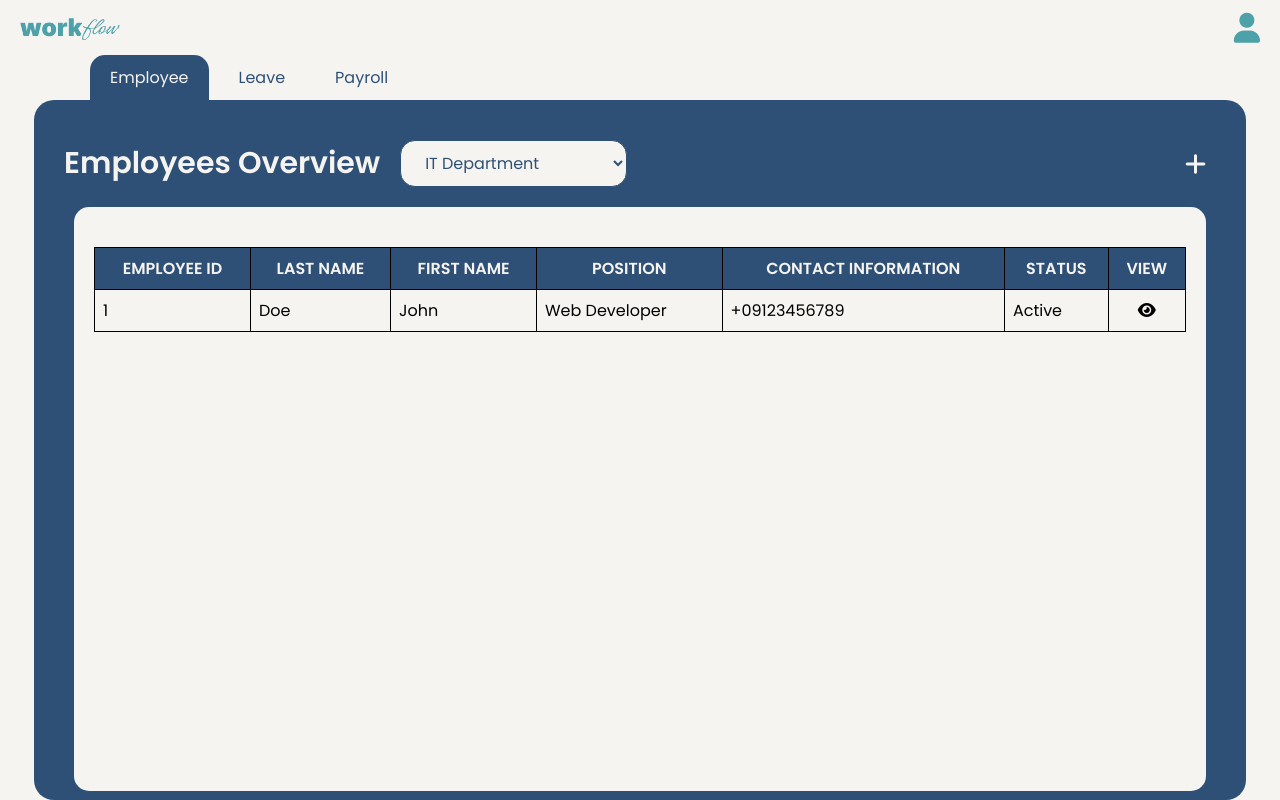
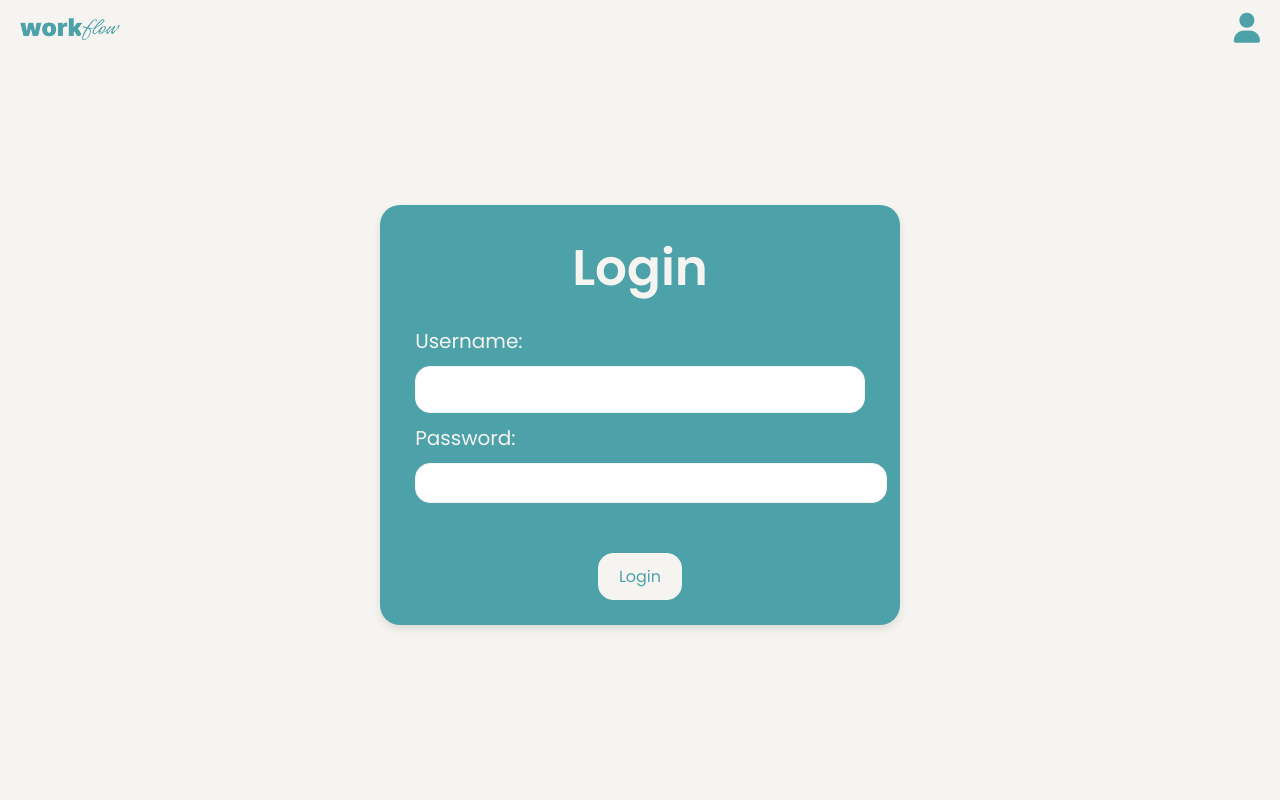
Before and after one commit to ysc4/workflow, a PHP site: page /finalindex.php in a window 1280 px wide. Run offline with PHP 8.4, Linux system fonts and the light colour scheme.

Commit message:
Added login page

```diff
--- a/finalindex.php
+++ b/finalindex.php
@@ -466,6 +466,53 @@
             font-weight: 1000;
             margin: 5px 5px 10px;
         }
+                .login-container {
+            display: flex;
+            justify-content: center;
+            align-items: center;
+            height: 90vh;
+        }
+        .login-form {
+            width: 500px;
+            height: 400px;
+            display: flex;
+            flex-direction: column;
+            justify-content: center;
+            align-items: center;
+            padding: 10px;
+            background-color: #4DA1A9;
+            color: #F6F4F0;
+            border-radius: 20px;
+            box-shadow: 0 4px 8px rgba(0, 0, 0, 0.1); /* Added shadow */
+        }
+        .login-form h2 {
+            margin: 0;
+            font-size: 50px;
+            font-weight: bold;
+            margin-bottom: 20px;
+        }
+        .login-form label {
+            margin: 10px 0;
+            font-size: 20px;
+        }
+        .login-form input {
+            width: 100%;
+            padding: 10px;
+            margin: 10px auto;
+            font-size: 16px;
+            border: 1px solid #F6F4F0;
+            border-radius: 15px;
+        }
+        .login-form button {
+            padding: 10px 20px;
+            font-size: 16px;
+            border: 1px solid #F6F4F0;
+            border-radius: 15px;
+            color: #4DA1A9;
+            background-color: #F6F4F0;
+            margin-top: 20px;
+            cursor: pointer;
+        }
     </style>
 </head>
 <body>
@@ -474,7 +521,24 @@
         <i class="fa-solid fa-user" id="userIcon" style="font-size: 30px; color: #4DA1A9;" align="right"></i>
     </div>
 
-    <div class="bg" id="hr_main">
+    <div class="bg" id="login">
+        <div class="login-container">
+            <div class="login-form">
+                <h2>Login</h2>
+                <form>
+                    <label for="username">Username:</label>
+                    <input type="text" id="username" name="username"><br>
+                    <label for="password">Password:</label>
+                    <input type="password" id="password" name="password"><br>
+                    <div class="button-container">
+                        <button type="submit" class="submit">Login</button>
+                    </div>
+                </form>
+            </div>
+        </div>
+    </div>
+
+    <div class="bg hidden" id="hr_main">
         <nav>
             <div class="navigation active" id="employee_nav">Employee</div>
             <div class="navigation" id="leave_nav">Leave</div>
@@ -1444,17 +1508,31 @@
             document.getElementById('user-leave_nav').classList.remove('active');
         });
 
-        document.getElementById('userIcon').addEventListener('click', function() {
-            var hrMain = document.getElementById('hr_main');
-            var employeeMain = document.getElementById('employee_main');
+        document.addEventListener('DOMContentLoaded', function() {
+            const loginButton = document.querySelector('.login-form button');
+            const userIcon = document.getElementById('userIcon');
+            const loginContainer = document.getElementById('login');
+            const hrMainContainer = document.getElementById('hr_main');
+            const employeeMainContainer = document.getElementById('employee_main');
 
-            if (hrMain.classList.contains('hidden')) {
-                hrMain.classList.remove('hidden');
-                employeeMain.classList.add('hidden');
-            } else {
-                hrMain.classList.add('hidden');
-                employeeMain.classList.remove('hidden');
-            }
+            loginButton.addEventListener('click', function(event) {
+                event.preventDefault();
+                if (document.getElementById('username').value === 'hr' && document.getElementById('password').value === 'hr') {
+                    loginContainer.classList.add('hidden');
+                    hrMainContainer.classList.remove('hidden');
+                } else if (document.getElementById('username').value === 'employee' && document.getElementById('password').value === 'employee') {
+                    loginContainer.classList.add('hidden');
+                    employeeMainContainer.classList.remove('hidden');
+                } else {
+                    alert('Invalid username or password');
+                }
+            });
+
+            userIcon.addEventListener('click', function() {
+                hrMainContainer.classList.add('hidden');
+                employeeMainContainer.classList.add('hidden');
+                loginContainer.classList.remove('hidden');
+            });
         });
 
     </script>
```
